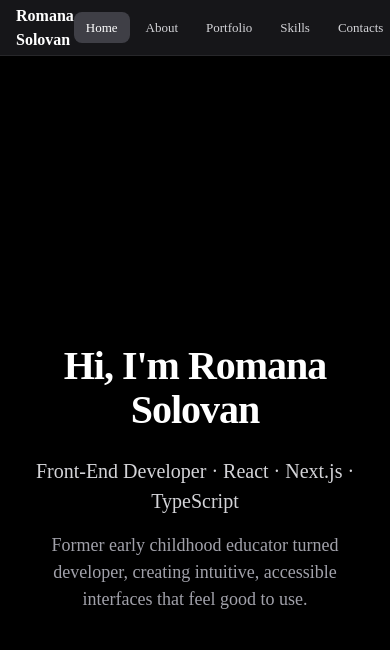
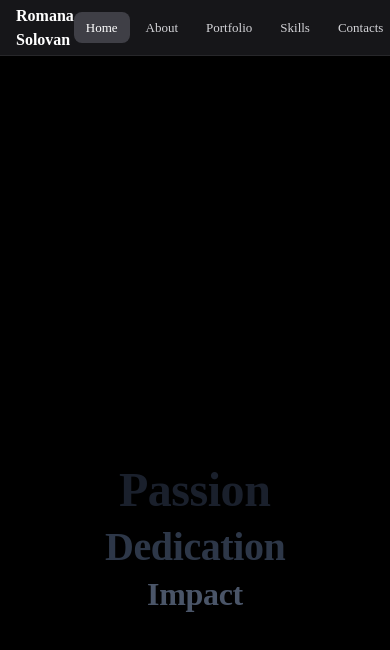
Before and after one commit to romanasolovan/romana-solovan-portfolio, a Next.js app: page / in a window 390 px wide. Shown: the top 650 px of the page. Built offline with nearby package versions, Linux system fonts and the light colour scheme.

Commit message:
update hero section, and add contact details to its sections

```diff
--- a/components/Sections/ContactSection/ContactSection.tsx
+++ b/components/Sections/ContactSection/ContactSection.tsx
@@ -45,8 +45,8 @@ export default function ContactSection({
         </svg>
       ),
       label: "GitHub",
-      value: "@yourusername",
-      link: "https://github.com/yourusername",
+      value: "@romanasolovan",
+      link: "https://github.com/romanasolovan",
     },
     {
       icon: (
@@ -65,8 +65,8 @@ export default function ContactSection({
         </svg>
       ),
       label: "Email",
-      value: "hello@romanasolovan.com",
-      link: "mailto:hello@romanasolovan.com",
+      value: "solo.rv95@gmail.com",
+      link: "mailto:solo.rv95@gmail.com",
     },
     {
       icon: (
--- a/components/Sections/HeroSection/HeroSection.module.css
+++ b/components/Sections/HeroSection/HeroSection.module.css
@@ -2,28 +2,148 @@
   text-align: center;
 }
 
-.content {
+/* .content {
   max-width: 56rem;
   margin: 0 auto;
-}
+} */
 
-.title {
+/* .title {
   font-size: 3.75rem;
   font-weight: 700;
   margin-bottom: 1.5rem;
   letter-spacing: -0.025em;
   line-height: 1.1;
+} */
+
+.content {
+  display: flex;
+  flex-direction: column;
+  align-items: center;
+  justify-content: center;
+  gap: clamp(1rem, 3vw, 2rem);
+  padding: 2rem 1rem;
+  min-height: 100vh;
 }
 
-.subtitle {
+.title {
+  margin: 0;
+  font-weight: 700;
+  letter-spacing: -0.02em;
+  line-height: 1.1;
+  color: #1a202c;
+  transition:
+    transform 0.3s ease,
+    filter 0.3s ease;
+  will-change: transform, opacity;
+}
+
+.title:nth-child(1) {
+  font-size: clamp(3rem, 10vw, 7rem);
+  animation: slideFromLeft 1s ease-out 0.2s both;
+}
+
+.title:nth-child(2) {
+  font-size: clamp(2.5rem, 8vw, 5.5rem);
+  animation: slideFromRight 1s ease-out 0.5s both;
+  color: #2d3748;
+}
+
+.title:nth-child(3) {
+  font-size: clamp(2rem, 7vw, 4.5rem);
+  animation: slideFromLeft 1s ease-out 0.8s both;
+  color: #4a5568;
+}
+
+.title:hover {
+  transform: scale(1.02);
+  filter: brightness(1.2);
+}
+
+@keyframes slideFromLeft {
+  from {
+    opacity: 0;
+    transform: translateX(-100px);
+    filter: blur(10px);
+  }
+  to {
+    opacity: 1;
+    transform: translateX(0);
+    filter: blur(0);
+  }
+}
+
+@keyframes slideFromRight {
+  from {
+    opacity: 0;
+    transform: translateX(100px);
+    filter: blur(10px);
+  }
+  to {
+    opacity: 1;
+    transform: translateX(0);
+    filter: blur(0);
+  }
+}
+
+/* Tablet and below */
+@media (max-width: 768px) {
+  .content {
+    gap: clamp(0.75rem, 2.5vw, 1.5rem);
+    padding: 1.5rem 1rem;
+  }
+
+  .title {
+    letter-spacing: -0.01em;
+  }
+}
+
+/* Mobile */
+@media (max-width: 480px) {
+  .content {
+    gap: 0.5rem;
+    padding: 1rem 0.5rem;
+  }
+
+  .title:hover {
+    transform: scale(1.01);
+  }
+
+  @keyframes slideFromLeft {
+    from {
+      opacity: 0;
+      transform: translateX(-50px);
+      filter: blur(5px);
+    }
+    to {
+      opacity: 1;
+      transform: translateX(0);
+      filter: blur(0);
+    }
+  }
+
+  @keyframes slideFromRight {
+    from {
+      opacity: 0;
+      transform: translateX(50px);
+      filter: blur(5px);
+    }
+    to {
+      opacity: 1;
+      transform: translateX(0);
+      filter: blur(0);
+    }
+  }
+}
+
+/* .subtitle {
   font-size: 1.5rem;
-  color: #d4d4d8; /* zinc-300 */
+  color: #d4d4d8;
   margin-bottom: 1rem;
 }
 
 .description {
   font-size: 1.125rem;
-  color: #a1a1aa; /* zinc-400 */
+  color: #a1a1aa;
   max-width: 42rem;
   margin: 0 auto;
 }
@@ -36,4 +156,4 @@
   .subtitle {
     font-size: 1.25rem;
   }
-}
+} */
--- a/components/Sections/HeroSection/HeroSection.tsx
+++ b/components/Sections/HeroSection/HeroSection.tsx
@@ -32,14 +32,17 @@ export default function HeroSection() {
     >
       <div className="section-container">
         <div className={css.content}>
-          <h1 className={css.title}>Hi, I&apos;m Romana Solovan</h1>
+          <h1 className={css.title}>Passion</h1>
+          <h2 className={css.title}>Dedication</h2>
+          <h2 className={css.title}>Impact</h2>
+          {/* <h1 className={css.title}>Hi, I&apos;m Romana Solovan</h1>
           <p className={css.subtitle}>
             Front-End Developer · React · Next.js · TypeScript
           </p>
           <p className={css.description}>
             Former early childhood educator turned developer, creating
             intuitive, accessible interfaces that feel good to use.
-          </p>
+          </p> */}
         </div>
       </div>
     </section>
```
